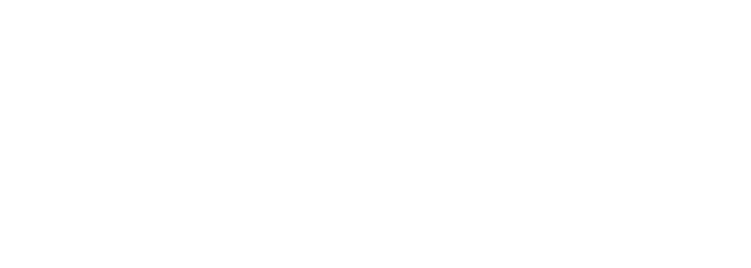
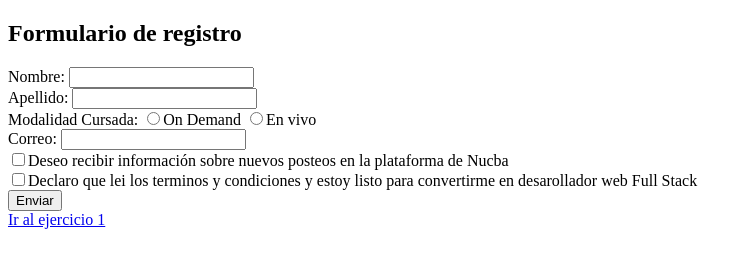
Before and after one commit to Cavaaa/NucbaEntrega, a plain HTML site: page ejercicio-3.html in a window 1280 px wide. Shown: the whole page, without its empty margins (0-751 px from the left). Drawn offline with Linux system fonts and the light colour scheme.

Commit message:
ultimo ejercicio

```diff
--- a/ejercicio-3.html
+++ b/ejercicio-3.html
@@ -8,6 +8,44 @@
 </head>
 
 <body>
+    <section>
+        <h1>Formulario de registro</h1>
+        <form>
+            <label for="Nombre">Nombre:</label>
+            <input type="text" name="Nombre" id="Nombre">
+
+            <br>
+            <label for="apellido" id="apellido">Apellido:</label>
+            <input type="text" name="apellido" id="apellido">
+
+            <br>
+            <label for="modalidad">Modalidad Cursada:</label>
+            <input type="radio">On Demand
+            <input type="radio">En vivo
+
+            <br>
+            <label for="email">Correo:</label>
+            <input type="email" name="email">
+            <br>
+
+
+            <input type="checkbox">Deseo recibir información sobre nuevos posteos en la plataforma de Nucba
+            <br>
+            <input type="checkbox">Declaro que lei los terminos y condiciones y estoy listo para convertirme en
+            desarollador web Full Stack
+
+            <br>
+            <button>Enviar</button>
+
+
+
+
+
+        </form>
+        <a href="./index.html"> Ir al ejercicio 1 </a>
+
+
+    </section>
 
 </body>
 
```
